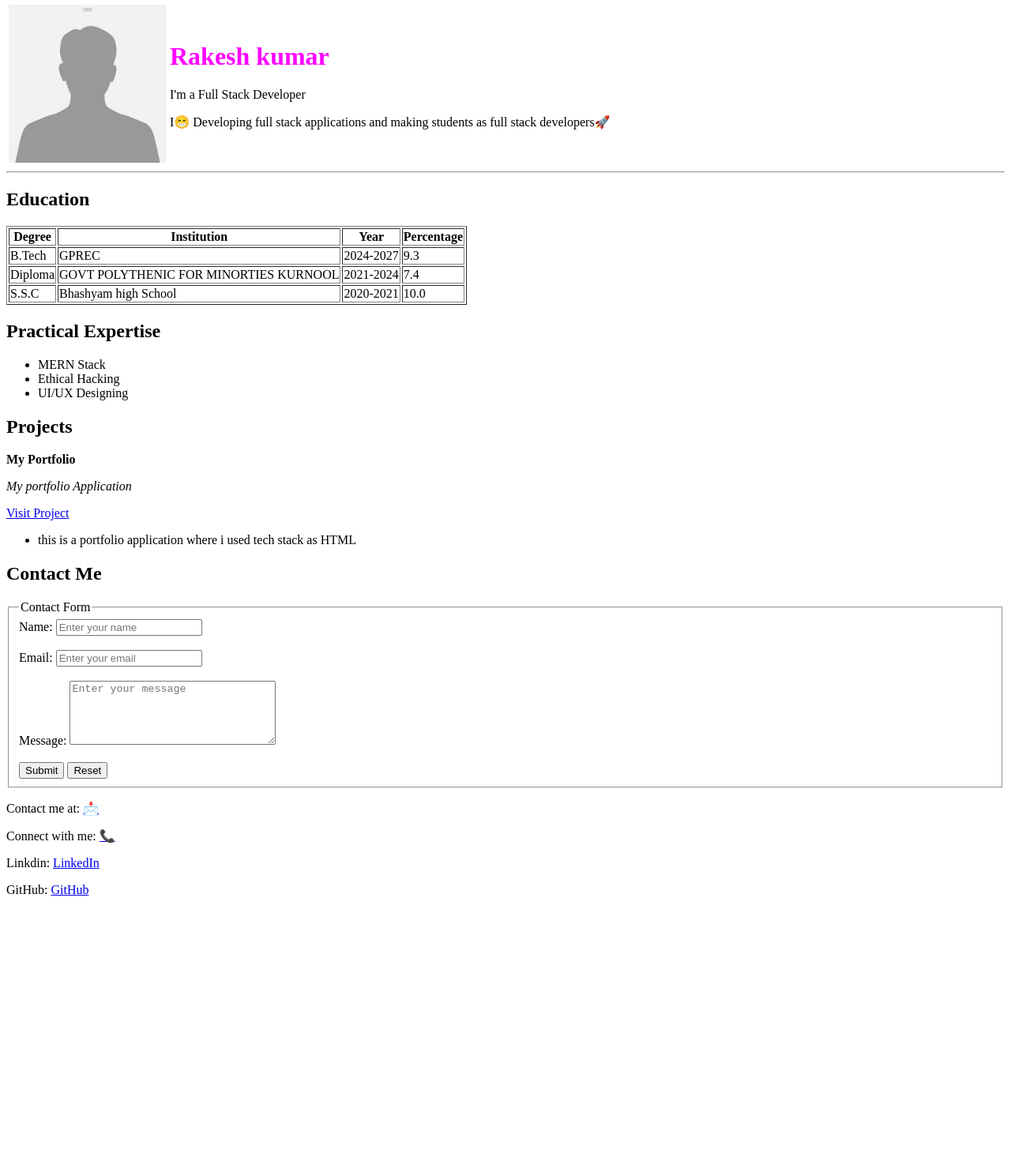
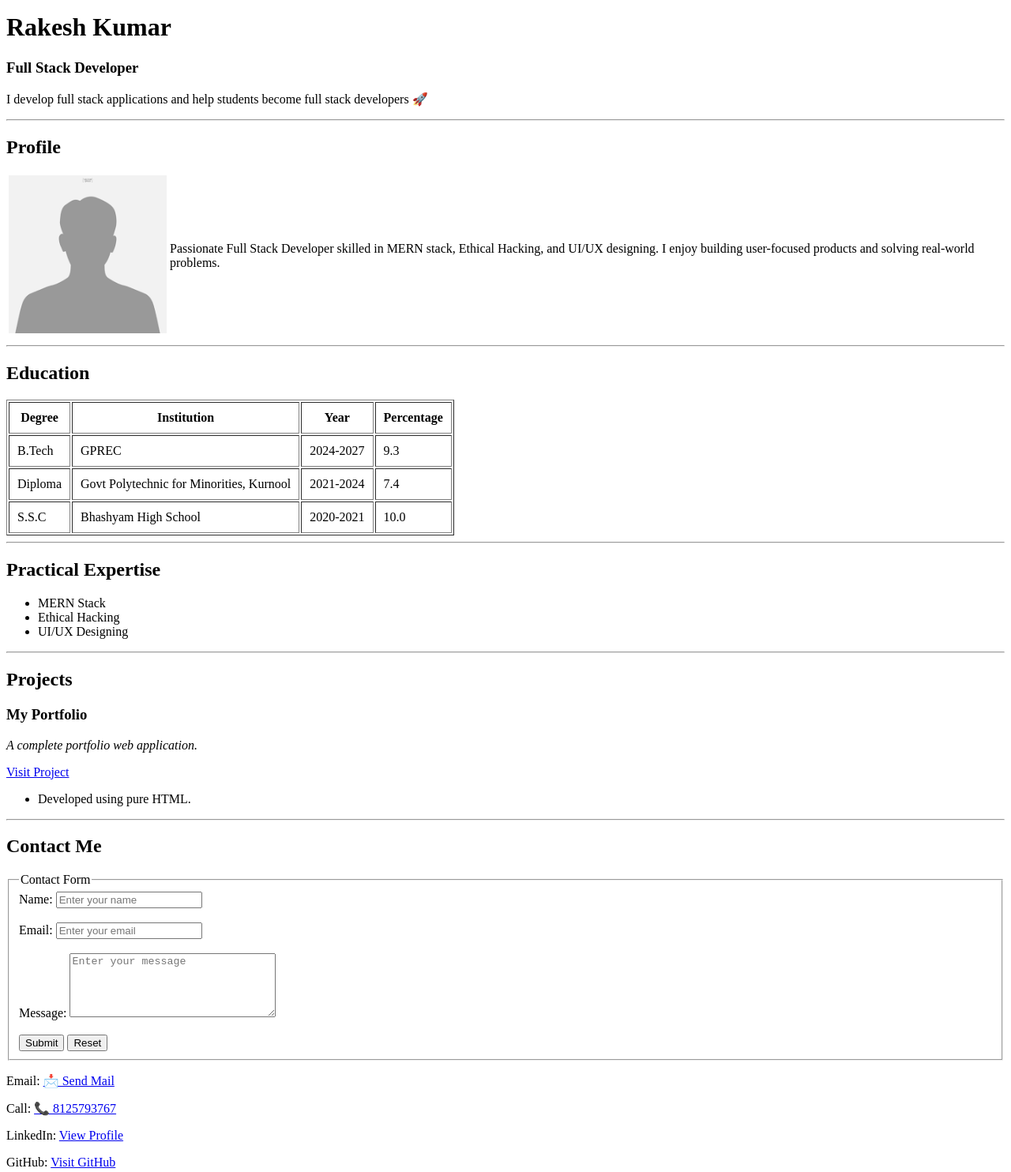
Before and after one commit to 249x5a03a7-alt/my-portfolio, a plain HTML site: page index.html in a window 1280 px wide. Shown: the part 5-1489 px from the top of the page at 79% size. Before the commit the page ends 1157 px from the top, so only its background shows below. Drawn offline with Linux system fonts and the light colour scheme.

Commit message:
Update index.html

```diff
--- a/index.html
+++ b/index.html
@@ -4,25 +4,42 @@
 <head>
     <meta charset="UTF-8">
     <meta name="viewport" content="width=device-width, initial-scale=1.0">
-    <title>My Resume</title>
+    <title>Rakesh Kumar - Resume</title>
 </head>
 
 <body>
+
+    <!-- Header Section -->
+    <header>
+        <h1>Rakesh Kumar</h1>
+        <h3>Full Stack Developer</h3>
+        <p>I develop full stack applications and help students become full stack developers 🚀</p>
+    </header>
+
+    <hr>
+
+    <!-- Profile Section -->
+    <section>
+        <h2>Profile</h2>
         <table>
             <tr>
                 <td>
-                <img src="profile.png" alt="Profile image" width="200" height="200" style="float: left;">
+                    <img src="profile.png" alt="Profile Image" width="200" height="200">
                 </td>
                 <td>
-                <h1 style="color: rgb(255, 0, 255);">Rakesh kumar</h1>
-                <p>I'm a Full Stack Developer</p>
-                <p>I😁 Developing full stack applications and making students as full stack developers🚀 </p>
+                    <p>Passionate Full Stack Developer skilled in MERN stack, Ethical Hacking, and UI/UX designing.
+                    I enjoy building user-focused products and solving real-world problems.</p>
                 </td>
             </tr>
         </table>
+    </section>
+
     <hr>
+
+    <!-- Education Section -->
+    <section>
         <h2>Education</h2>
-    <table border="">
+        <table border="1" cellpadding="10">
             <tr>
                 <th>Degree</th>
                 <th>Institution</th>
@@ -37,52 +54,72 @@
             </tr>
             <tr>
                 <td>Diploma</td>
-            <td>GOVT POLYTHENIC FOR MINORTIES KURNOOL</td>
+                <td>Govt Polytechnic for Minorities, Kurnool</td>
                 <td>2021-2024</td>
                 <td>7.4</td>
             </tr>
             <tr>
                 <td>S.S.C</td>
-            <td>Bhashyam high School</td>
+                <td>Bhashyam High School</td>
                 <td>2020-2021</td>
                 <td>10.0</td>
             </tr>
         </table>
+    </section>
+
+    <hr>
+
+    <!-- Skills -->
+    <section>
         <h2>Practical Expertise</h2>
         <ul>
             <li>MERN Stack</li>
             <li>Ethical Hacking</li>
             <li>UI/UX Designing</li>
         </ul>
+    </section>
 
+    <hr>
+
+    <!-- Projects -->
+    <section>
         <h2>Projects</h2>
-    <p><b>My Portfolio</b></p>
-    <p><i>My portfolio Application</i></p>
+        <h3>My Portfolio</h3>
+        <p><i>A complete portfolio web application.</i></p>
         <p><a href="#">Visit Project</a></p>
         <ul>
-        <li>this is a portfolio application where i used tech stack as HTML</li>
+            <li>Developed using pure HTML.</li>
         </ul>
+    </section>
+
+    <hr>
+
+    <!-- Contact -->
+    <section>
         <h2>Contact Me</h2>
         <fieldset>
             <legend>Contact Form</legend>
-        <form action="https://formspree.io/f/xvgaqzbk" method="POST>
-            <label for=" name">Name:</label>
-            <input type="text" name="name" placeholder="Enter your name">
-            <br><br>
-            <label for="email">Email:</label>
-            <input type="email" name="email" placeholder="Enter your email">
-            <br><br>
-            <label for="message">Message:</label>
-            <textarea name="message" rows="5" cols="30" placeholder="Enter your message"></textarea>
-            <br><br>
+            <form action="https://formspree.io/f/xvgaqzbk" method="POST">
+                <label>Name:</label>
+                <input type="text" name="name" placeholder="Enter your name"><br><br>
+
+                <label>Email:</label>
+                <input type="email" name="email" placeholder="Enter your email"><br><br>
+
+                <label>Message:</label>
+                <textarea name="message" rows="5" cols="30" placeholder="Enter your message"></textarea><br><br>
+
                 <input type="submit" value="Submit">
                 <input type="reset" value="Reset">
             </form>
         </fieldset>
-    <p>Contact me at: <a href="magalirakeshkumar@gmail.com">📩</a>
-    <p>Connect with me: <a href="callto:8125793767">📞</a></p>
-    <p>Linkdin: <a href="https://www.linkedin.com/in/nithin-gottiparthi-0b1b1a1b2/" target="_blank">LinkedIn</a></p>
-    <p>GitHub: <a href="https://www.github.com/nithin-gottiparthi" target="_blank">GitHub</a></p>
+
+        <p>Email: <a href="mailto:magalirakeshkumar@gmail.com">📩 Send Mail</a></p>
+        <p>Call: <a href="tel:8125793767">📞 8125793767</a></p>
+        <p>LinkedIn: <a href="https://www.linkedin.com/in/nithin-gottiparthi-0b1b1a1b2/" target="_blank">View Profile</a></p>
+        <p>GitHub: <a href="https://www.github.com/nithin-gottiparthi" target="_blank">Visit GitHub</a></p>
+    </section>
+
 </body>
 
 </html>
```
Lines whose indentation alone changed are shown as unchanged.
